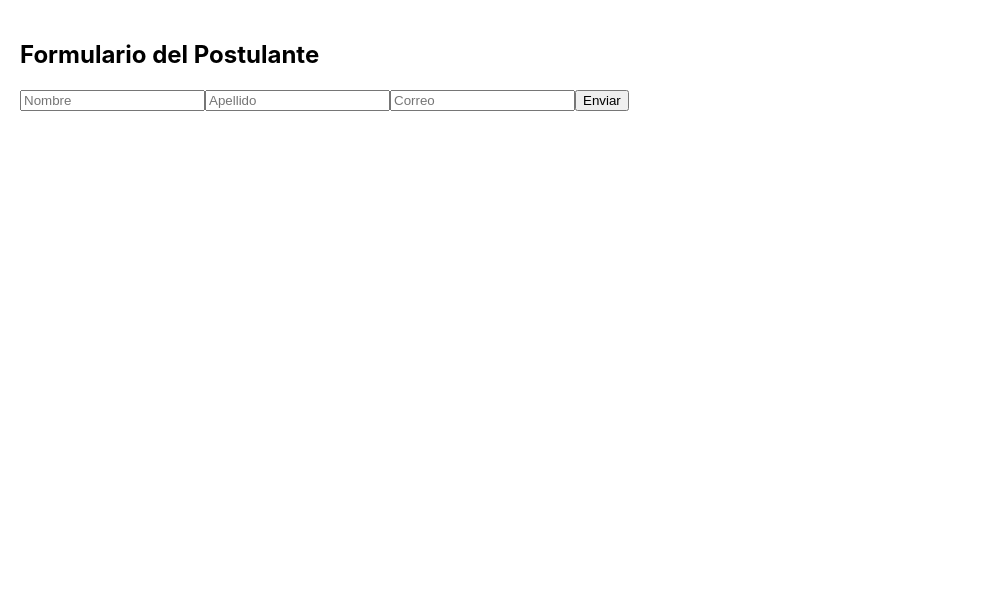
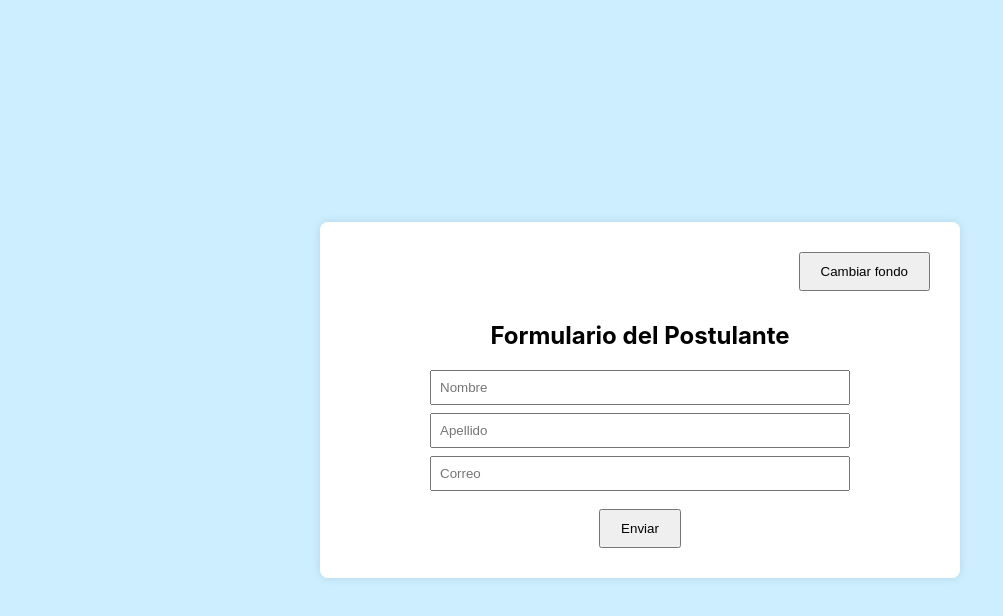
Before and after one commit to Christian03-31/Evaluacion-React, a React (Create React App) app in the folder solicitud-curriculum/: page /formulario in a window 1280 px wide. Shown: the top 616 px of the page, without its empty margins (0-1003 px from the left). Built offline with nearby package versions, Linux system fonts and the light colour scheme.

Commit message:
Actualizacion 4

```diff
--- a/solicitud-curriculum/src/App.css
+++ b/solicitud-curriculum/src/App.css
@@ -71,3 +71,30 @@ li p {
   margin: 6px 0;
   font-size: 0.95em;
 }
+
+.contenedor {
+  max-width: 600px;
+  margin: 0 auto;
+  padding: 20px;
+  text-align: center;
+}
+
+.body-fondo {
+  background-color: #cceeff;
+  min-height: 100vh;
+  display: flex;
+  justify-content: center;
+  align-items: center;
+}
+
+
+.contenedor2 {
+  max-width: 600px;
+  width: 100%;
+  margin: 0 auto;
+  padding: 20px;
+  text-align: center;
+  background-color: white;
+  border-radius: 8px;
+  box-shadow: 0 0 10px rgba(0,0,0,0.1);
+}
--- a/solicitud-curriculum/src/App.js
+++ b/solicitud-curriculum/src/App.js
@@ -2,6 +2,7 @@ import React from 'react';
 import { BrowserRouter as Router, Routes, Route } from 'react-router-dom';
 import HabilidadesPage from './paginas/habilidades';
 import FormularioPage from './paginas/Formulario';
+import './App.css';
 
 function App() {
   return (
--- a/solicitud-curriculum/src/paginas/Formulario.js
+++ b/solicitud-curriculum/src/paginas/Formulario.js
@@ -1,17 +1,73 @@
-import React, { useState } from 'react';
+import React, { useState, useEffect } from 'react';
 
 function FormularioPage() {
   const [nombre, setNombre] = useState('');
   const [apellido, setApellido] = useState('');
   const [correo, setCorreo] = useState('');
+  const [requisitos, setRequisitos] = useState(null);
+  const [colorFondo, setColorFondo] = useState('#ffffff');
+
+  useEffect(() => {
+    const datosGuardados = localStorage.getItem('requisitos');
+    if (datosGuardados) {
+      setRequisitos(JSON.parse(datosGuardados));
+    }
+  }, []);
+
+  const validarCorreo = (email) => {
+    return /\S+@\S+\.\S+/.test(email);
+  };
 
   const enviar = () => {
-    alert(`Formulario enviado:\n${nombre} ${apellido} - ${correo}`);
+    if (
+      nombre.trim() === '' ||
+      apellido.trim() === '' ||
+      correo.trim() === ''
+    ) {
+      alert('Error: alguno de los campos no está completo, por favor revisar.');
+      return;
+    }
+
+    if (!validarCorreo(correo)) {
+      alert('Por favor, ingresa un correo electrónico válido.');
+      return;
+    }
+
+    alert('Bien hecho, correo enviado de forma correcta');
+  };
+
+  const cambiarColorFondo = () => {
+    const colores = ['#ffffff', '#f0f0f0', '#f5e6b3'];
+    const indiceActual = colores.indexOf(colorFondo);
+    const siguienteIndice = (indiceActual + 1) % colores.length;
+    setColorFondo(colores[siguienteIndice]);
   };
 
   return (
-    <div style={{ padding: '20px' }}>
+    <div className="body-fondo">
+      <div className="contenedor2" style={{ backgroundColor: colorFondo }}>
+        <div style={{ textAlign: 'right' }}>
+          <button onClick={cambiarColorFondo}>Cambiar fondo</button>
+        </div>
+
         <h2>Formulario del Postulante</h2>
+
+        {requisitos && (
+          <div style={{ marginBottom: '20px' }}>
+            <h3>Resumen de requisitos solicitados</h3>
+            <ul>
+              {requisitos.habilidades.map((h, i) => (
+                <li key={i}>
+                  <strong>{h.habilidad}</strong> - Nivel: {h.nivel}
+                </li>
+              ))}
+            </ul>
+            <p><strong>Años de experiencia:</strong> {requisitos.experiencia}</p>
+            <p><strong>Nivel de estudios requeridos:</strong> {requisitos.estudios}</p>
+            <p><strong>Descripción:</strong> {requisitos.descripcion}</p>
+          </div>
+        )}
+
         <input
           type="text"
           placeholder="Nombre"
@@ -32,6 +88,7 @@ function FormularioPage() {
         />
         <button onClick={enviar}>Enviar</button>
       </div>
+    </div>
   );
 }
 
--- a/solicitud-curriculum/src/paginas/habilidades.js
+++ b/solicitud-curriculum/src/paginas/habilidades.js
@@ -9,8 +9,15 @@ function HabilidadesPage() {
   const [experiencia, setExperiencia] = useState('');
   const [estudios, setEstudios] = useState('');
   const [descripcion, setDescripcion] = useState('');
+  const [colorFondo, setColorFondo] = useState('#ffffff');
   const navigate = useNavigate();
 
+  const cambiarColorFondo = () => {
+    const colores = ['#ffffff', '#f0f0f0', '#f5e6b3'];
+    const indiceActual = colores.indexOf(colorFondo);
+    const siguienteIndice = (indiceActual + 1) % colores.length;
+    setColorFondo(colores[siguienteIndice]);
+  };
 
   const agregarHabilidad = () => {
     if (habilidad.trim() === '') return;
@@ -46,7 +53,12 @@ function HabilidadesPage() {
   };
 
   return (
-    <div style={{ padding: '20px' }}>
+    <div className="body-fondo">
+      <div className="contenedor2" style={{ backgroundColor: colorFondo }}>
+        <div style={{ textAlign: 'right' }}>
+          <button onClick={cambiarColorFondo}>Cambiar fondo</button>
+        </div>
+
         <h2>Solicitud de Requisitos</h2>
 
         {paso === 1 && (
@@ -88,13 +100,12 @@ function HabilidadesPage() {
 
         {paso === 3 && (
           <>
-          <h3>Paso 3: Lugar donde realizó sus estudios</h3>
-          <input
-            type="text"
-            placeholder="Ej: Universidad de Valparaíso"
-            value={estudios}
-            onChange={(e) => setEstudios(e.target.value)}
-          />
+            <h3>Paso 3: Nivel de estudios requeridos</h3>
+            <select value={estudios} onChange={(e) => setEstudios(e.target.value)}>
+              <option value="">Seleccione una opción</option>
+              <option value="Técnico">Técnico</option>
+              <option value="Superior">Superior</option>
+            </select>
           </>
         )}
 
@@ -120,7 +131,7 @@ function HabilidadesPage() {
               ))}
             </ul>
             <p><strong>Años de experiencia:</strong> {experiencia}</p>
-          <p><strong>Estudios realizados en:</strong> {estudios}</p>
+            <p><strong>Nivel de estudios requeridos:</strong> {estudios}</p>
             <p><strong>Descripción:</strong> {descripcion}</p>
           </>
         )}
@@ -132,6 +143,7 @@ function HabilidadesPage() {
           </button>
         </div>
       </div>
+    </div>
   );
 }
 
```
Lines whose indentation alone changed are shown as unchanged.
